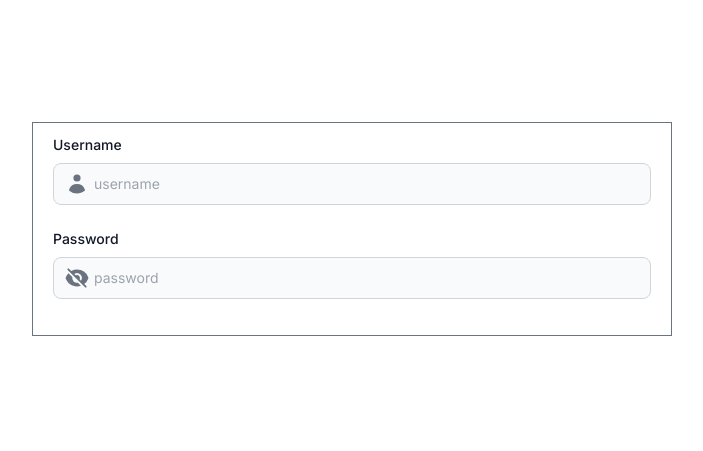
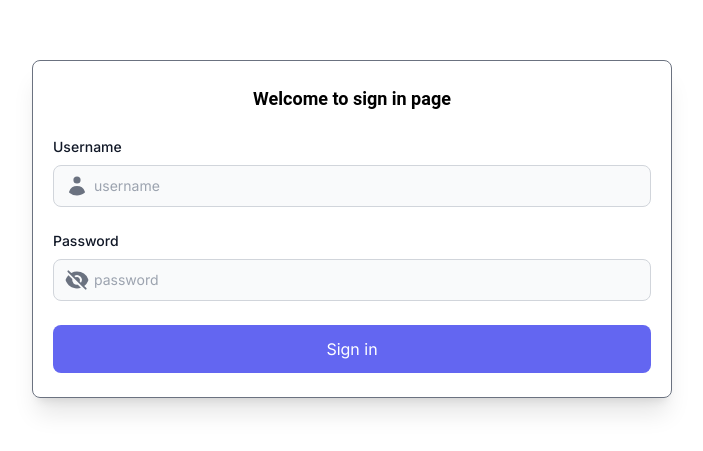
Before and after one commit to AmirHosseinShamsi/test-project, a Next.js app: page /test/login in a window 1280 px wide. Shown: the part 171-622 px from the top of the page, without its empty margins (288-991 px from the left). Built offline with nearby package versions, Linux system fonts and the light colour scheme.

Commit message:
login desing done

```diff
--- a/components/login-page/Input.jsx
+++ b/components/login-page/Input.jsx
@@ -1,12 +1,17 @@
 "use client";
-import React, {useState} from "react";
-import {EyeIcon, EyeSlashIcon} from "@heroicons/react/20/solid";
+import React, { useState } from "react";
+import { EyeIcon, EyeSlashIcon } from "@heroicons/react/20/solid";
+import { useField } from "formik";
 
-const Input = ({ label, placeholder, children , type}) => {
-    const [isShowPassword , setShowPassword] = useState(false);
-    const changeShowPassword = () => {
-        setShowPassword(!isShowPassword);
-    };
+const Input = ({ label, placeholder, children, type, ...props }) => {
+  //getting validation error
+  const [filed, meta] = useField(props);
+
+  //show password
+  const [isShowPassword, setShowPassword] = useState(false);
+  const changeShowPassword = () => {
+    setShowPassword(!isShowPassword);
+  };
   return (
     <>
       <label className="block mb-2 text-sm font-medium text-gray-900">
@@ -30,7 +35,12 @@ const Input = ({ label, placeholder, children , type}) => {
           type={type === "password" && isShowPassword ? "text" : type}
           className="bg-gray-50 border border-gray-300 text-gray-900 text-sm rounded-lg block w-full pl-10 p-2.5 focus:outline-0"
           placeholder={placeholder}
+          {...props}
+          {...filed}
         />
+        {meta.touched && meta.error ? (
+          <span className="font-['Roboto'] text-red-600 font-medium text-sm">{meta.error}</span>
+        ) : null}
       </div>
     </>
   );
--- /dev/null
+++ b/components/login-page/SubmitButton.jsx
@@ -0,0 +1,11 @@
+import React from 'react';
+
+const SubmitButton = ({text , type}) => {
+    return (
+        <>
+            <button className="w-full py-3 bg-indigo-500 rounded-lg text-white" type={type}>{text}</button>
+        </>
+    );
+};
+
+export default SubmitButton;
--- /dev/null
+++ b/public/js files/validation.js
@@ -0,0 +1,14 @@
+import * as yup from "yup";
+
+const usernameCharacters = /^[a-zA-Z0-9_-]+$/;
+
+export const LoginSchema = yup.object({
+    username: yup
+        .string()
+        .matches(usernameCharacters, {
+            message: "don't use specific sing",
+            excludeEmptyString: true,
+        })
+        .required("This field is required"),
+    password: yup.string().required("This field is required"),
+});
--- a/src/app/test/login/page.jsx
+++ b/src/app/test/login/page.jsx
@@ -1,15 +1,35 @@
+"use client";
 import React from "react";
 import Input from "components/login-page/Input";
-import {UserIcon} from "@heroicons/react/20/solid";
+import { UserIcon } from "@heroicons/react/20/solid";
+import SubmitButton from "components/login-page/SubmitButton";
+import {Form, Formik} from "formik";
+import {LoginSchema} from "public/js files/validation";
 
 const Page = () => {
   return (
     <section className="h-screen flex justify-center items-center">
-      <div className="w-[40rem] border border-gray-500 px-5 py-3">
-          <Input label="Username" placeholder="username" type="text">
-              <UserIcon className="h-6 w-6 text-gray-500"/>
-          </Input>
-          <Input label="Password" placeholder="password" type="password"/>
+      <div className="w-[40rem] border border-gray-500 px-5 py-6 space-y-6  rounded-lg shadow-xl">
+        <div className="text-center">
+          <h1 className="font-['Roboto'] font-semibold text-lg">Welcome to sign in page</h1>
+        </div>
+        <Formik
+            initialValues={{ username: "", password: "" }}
+            validationSchema={LoginSchema}
+            onSubmit={(values) => {
+              console.log(values);
+            }}
+        >
+          {(props) => (
+              <Form className="w-full mt-9" action="#" autoComplete="off">
+                  <Input label="Username" name="username" placeholder="username" type="text">
+                      <UserIcon className="h-6 w-6 text-gray-500" />
+                  </Input>
+                  <Input label="Password" name="password" placeholder="password" type="password" />
+                  <SubmitButton text="Sign in" type="submit"/>
+              </Form>
+          )}
+        </Formik>
       </div>
     </section>
   );
```
